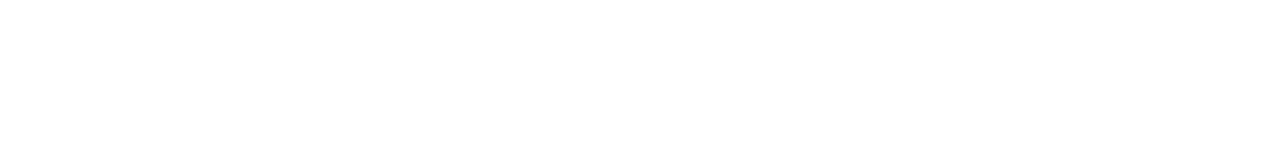
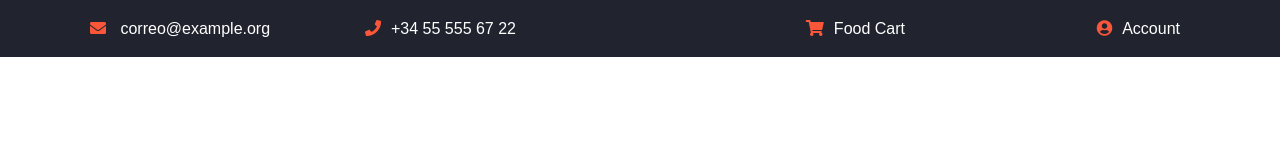
Before and after one commit to antonrodin/burger, a plain HTML site: page index.html in a window 1280 px wide. Drawn offline with Linux system fonts and the light colour scheme.

Commit message:
Submenu top terminado

```diff
--- a/css/style.css
+++ b/css/style.css
@@ -1 +1,114 @@
+/* Eric Meyer Reset */
 @import url('reset.css');
+
+/* Variables */
+:root {
+    --primary-color:    #fa573a;
+
+    --background-color: #21242e;
+}
+
+/*
+
+Google Fonts
+font-family: 'Montserrat', sans-serif;
+font-family: 'Handlee', cursive;
+
+*/
+@import url('https://fonts.googleapis.com/css?family=Handlee|Montserrat:400,700&display=swap');
+
+* {
+    box-sizing: border-box;
+}
+
+body {
+    font-family: 'Montserrat', sans-serif;
+}
+
+a {
+    color: inherit;
+    text-decoration: none;
+}
+
+/* Containers */
+.container-fluid {
+    width: 100%;
+}
+
+.row {
+    margin: 0 auto;
+    max-width: 1100px;
+}
+
+.row::after {
+    display: block;
+    content: "";
+    height: 0;
+    clear: both;
+}
+
+/* ! Header ! */
+header .submenu {
+    background-color: var(--background-color);
+    color: white;
+    padding: 20px 0;
+}
+
+header i {
+    color: var(--primary-color);
+    margin-right: 10px;
+}
+
+header .submenu .row div {
+    float: left;
+    width: 25%;
+}
+
+header .submenu .row div:nth-child(1), header .submenu .row div:nth-child(2) {
+    text-align: left;
+}
+
+header .submenu .row div:nth-child(3), header .submenu .row div:nth-child(4) {
+    text-align: right;
+}
+
+header .submenu a {
+    color: white;
+    margin-right: 10px;
+}
+
+header .submenu a:hover {
+    color: var(--primary-color);
+    margin-right: 10px;
+}
+
+/* 48em = 768px */
+@media(max-width: 48em) {
+
+    header .submenu .row div {
+        text-align: center;
+        font-size: 80%;
+    }
+
+    header .submenu .row div:nth-child(1), header .submenu .row div:nth-child(2) {
+        text-align: center;
+    }
+
+    header .submenu .row div:nth-child(3), header .submenu .row div:nth-child(4) {
+        text-align: center;
+    }
+
+}
+
+/* 37.5em = 600px */
+@media(max-width: 37.5em) {
+    header .submenu .row div a span {
+        display: none;
+    }
+
+    header i {
+        font-size: 200%;
+        margin-right: 0;
+    }
+}
+/* ¡ End Header !*/
--- a/index.html
+++ b/index.html
@@ -1,17 +1,50 @@
 <!DOCTYPE html>
 <html lang="es">
+
 <head>
     <meta charset="UTF-8">
     <meta name="viewport" content="width=device-width, initial-scale=1.0">
     <meta http-equiv="X-UA-Compatible" content="ie=edge">
     <title>Hamburgueseria</title>
+    <link rel="stylesheet" href="https://cdnjs.cloudflare.com/ajax/libs/font-awesome/5.9.0/css/all.min.css">
     <link rel="stylesheet" href="css/style.css">
 </head>
+
 <body>
 
     <div id="wrapper">
         <header>
-
+            <div class="container-fluid">
+                <div class="submenu">
+                    <div class="row">
+                        <div>
+                            <a href="mailto:correo@example.org">
+                                <i class="fas fa-envelope"></i>
+                                <span>correo@example.org</span>
+                            </a>
+                        </div>
+                        <div>
+                            <a href="tel:+34 55 555 67 22">
+                                <i class="fas fa-phone"></i><span>+34 55 555 67 22</span>
+                            </a>
+                        </div>
+                        <div>
+                            <span>
+                                <a href="#">
+                                    <i class="fas fa-shopping-cart"></i><span>Food Cart</span>
+                                </a>
+                            </span>
+                        </div>
+                        <div>
+                            <span>
+                                <a href="#">
+                                    <i class="fas fa-user-circle"></i><span>Account</span>
+                                </a>
+                            </span>
+                        </div>
+                    </div>
+                </div>
+            </div>
         </header>
         <main>
 
@@ -22,4 +55,5 @@
     </div>
 
 </body>
+
 </html>
```
